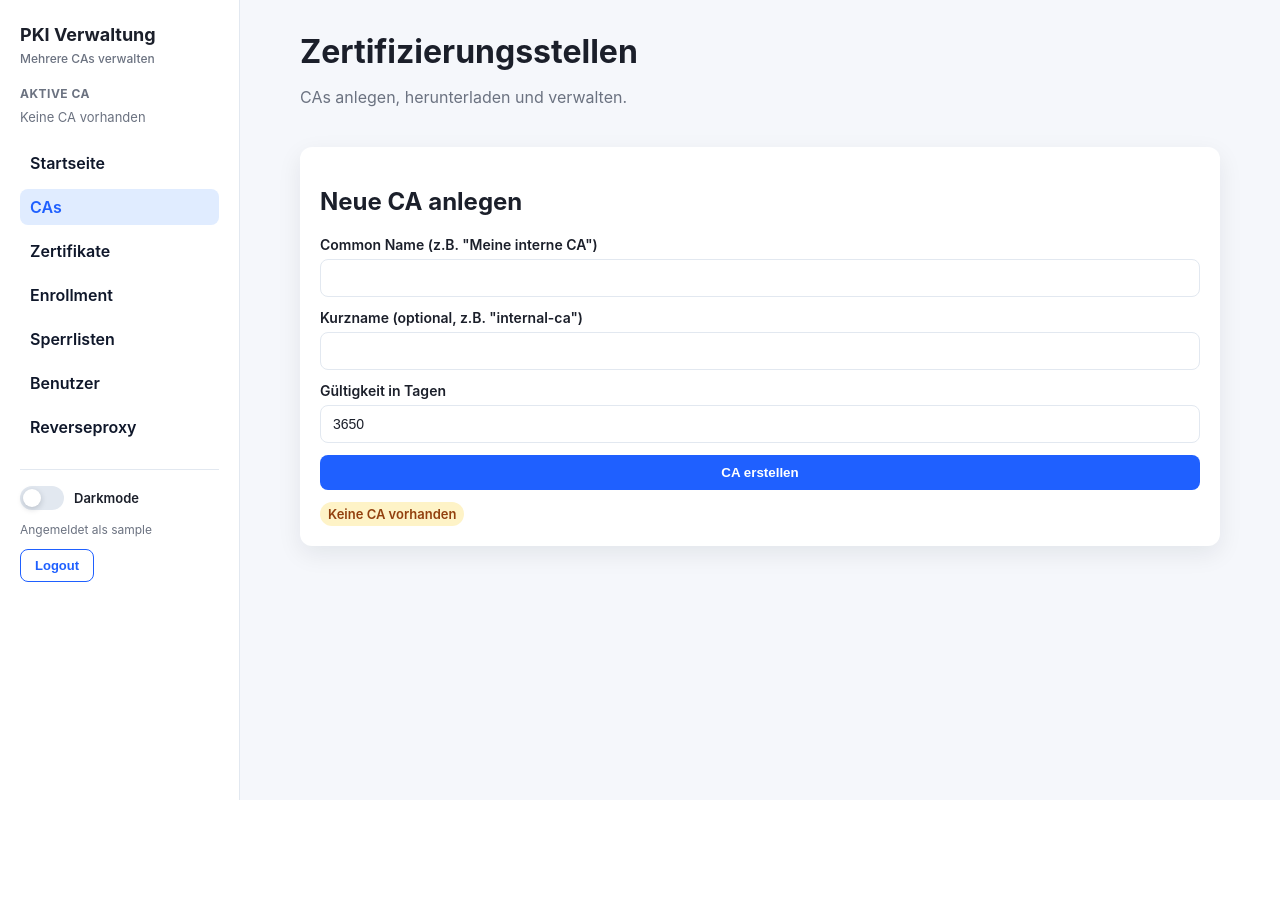
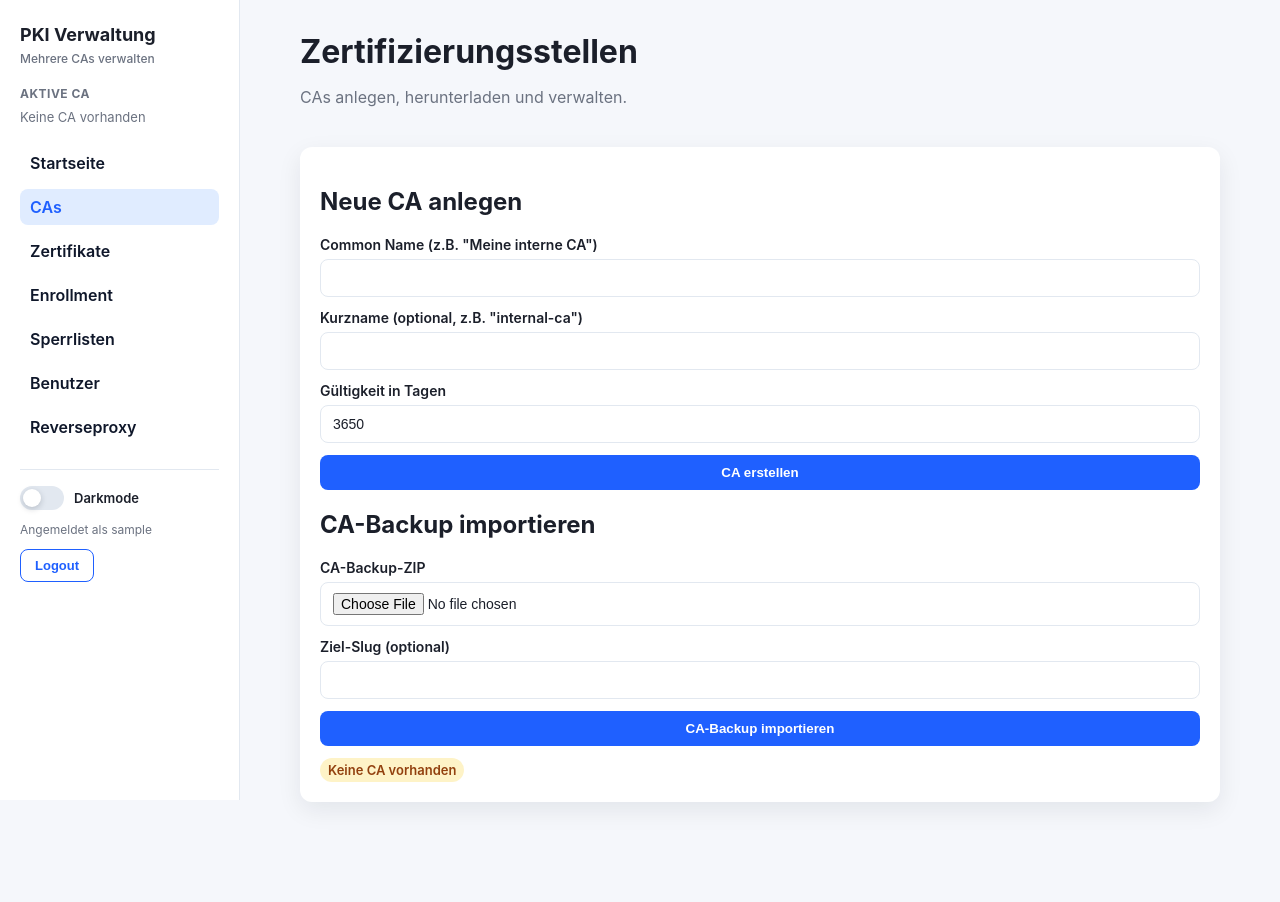
Before and after one commit to 19-MRX-98/pki, a Flask app: page /cas in a window 1280 px wide. Before the commit the page ends 800 px from the top, so only its background shows below. Run offline with Flask 3, Linux system fonts and the light colour scheme; the visitor is signed in with stand-in values (Sample User, id 1); data comes from the database, SQL or seed files in the repository.

Commit message:
feat: add CA ZIP import route

```diff
--- a/app.py
+++ b/app.py
@@ -19,6 +19,7 @@ from pki_auth import (
     verify_user,
 )
 from pki_ca import ca_crl_path, ca_exists, create_ca, generate_crl
+from pki_ca_import import CaImportError, import_ca_zip
 from pki_certificates import (
     certificate_enddate_iso,
     csr_sans,
@@ -738,6 +739,28 @@ def create_ca_route():
     return redirect(url_for("cas_page", ca=final_slug))
 
 
+@app.route("/ca/import", methods=["POST"])
+def import_ca_route():
+    prepare_storage()
+    uploaded_file = request.files.get("ca_import_file")
+    requested_slug = request.form.get("ca_import_slug", "").strip()
+    if not uploaded_file or not uploaded_file.filename:
+        flash("Bitte ein CA-Backup-ZIP auswählen.", "error")
+        return redirect(url_for("cas_page"))
+
+    try:
+        imported_slug = import_ca_zip(uploaded_file, requested_slug or None)
+    except CaImportError as exc:
+        flash(str(exc), "error")
+        return redirect(url_for("cas_page"))
+    except OSError as exc:
+        flash(f"CA-Backup konnte nicht geschrieben werden: {exc}", "error")
+        return redirect(url_for("cas_page"))
+
+    flash("CA-Backup erfolgreich importiert.", "success")
+    return redirect(url_for("cas_page", ca=imported_slug))
+
+
 @app.route("/cert", methods=["POST"])
 def create_cert_route():
     prepare_storage()
--- a/templates/cas.html
+++ b/templates/cas.html
@@ -24,6 +24,18 @@
         <input name="ca_days_valid" type="number" value="3650" min="1" />
       </label>
       <button type="submit">CA erstellen</button>
+    </form>
+    <h2>CA-Backup importieren</h2>
+    <form method="post" action="{{ url_for('import_ca_route') }}" enctype="multipart/form-data">
+      <label>
+        CA-Backup-ZIP
+        <input name="ca_import_file" type="file" accept=".zip,application/zip" required />
+      </label>
+      <label>
+        Ziel-Slug (optional)
+        <input name="ca_import_slug" />
+      </label>
+      <button type="submit">CA-Backup importieren</button>
     </form>
     <div class="inline-actions">
       {% if cas %}
```
Also changed, not shown: tests/test_ca_import.py (+101 -0 lines).
